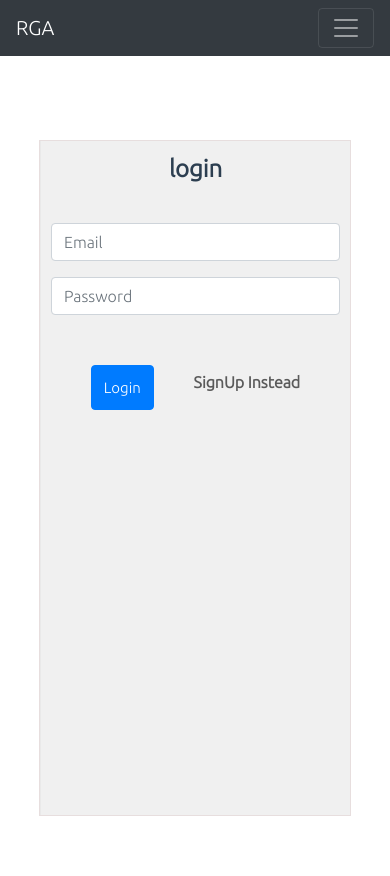
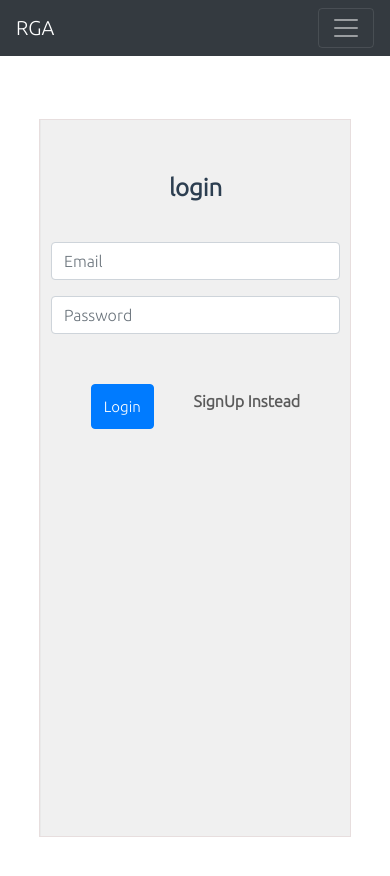
Before and after one commit to balan2307/BE-Project-frontend, a Vue app: page /auth in a window 390 px wide. Shown: the top 876 px of the page. Built offline with nearby package versions, Linux system fonts and the light colour scheme; no server answers.

Commit message:
minor change

```diff
--- a/src/components/Auth/Userauth.vue
+++ b/src/components/Auth/Userauth.vue
@@ -282,7 +282,7 @@ label {
   border-left: 1px solid #e9e9e9;
   padding: 10px;
   width: 50%;
-  padding-top: 10px;
+  padding-top: 50px;
   background-color: #f0f0f0;
 }
 
@@ -369,7 +369,7 @@ label {
 
 #login {
 
-height: 80%;
+height: 85%;
 
 }
 
@@ -381,7 +381,7 @@ height: 80%;
 
 #login {
 width: 80%;
-height: 80%;
+height: 85%;
 
 }
 
@@ -396,7 +396,7 @@ height: 80%;
 
 #login {
 width: 80%;
-height: 80%;
+height: 85%;
 
 }
 
```
